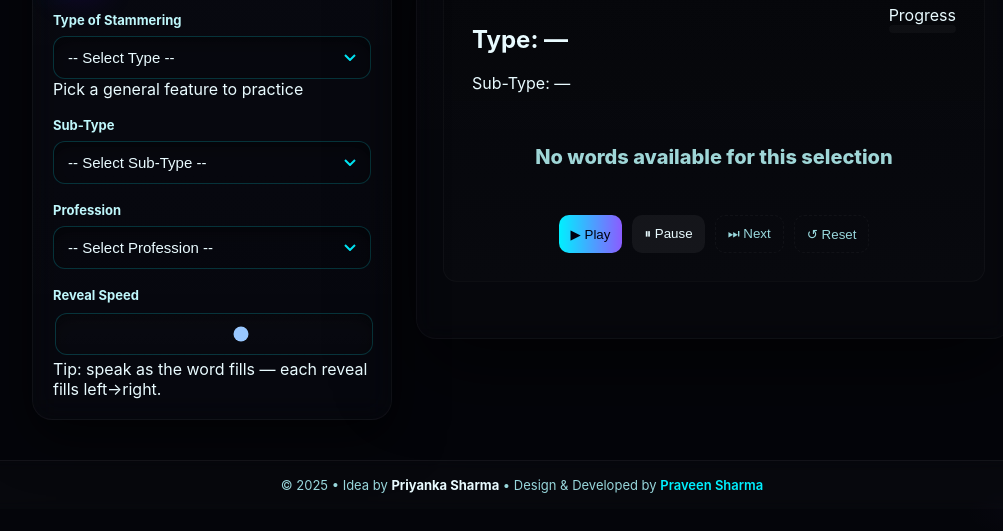
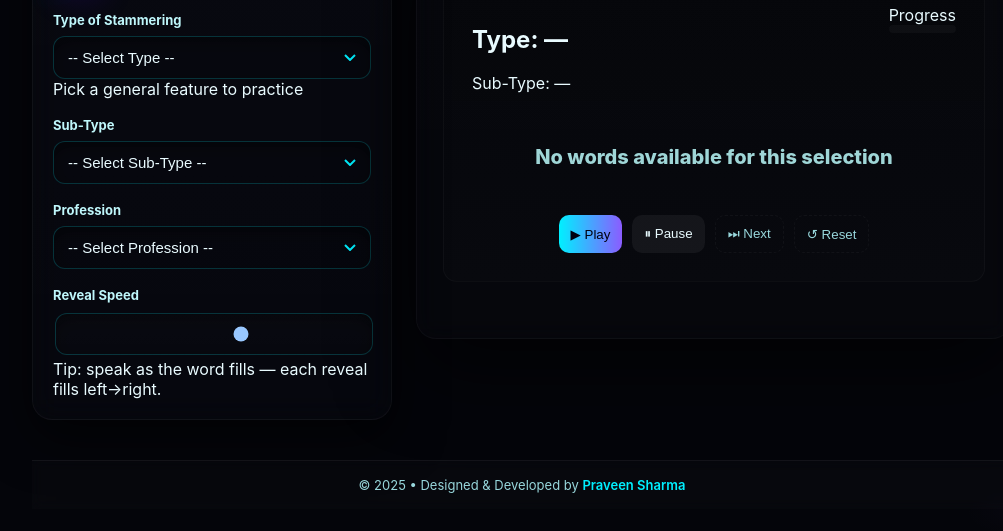
Before and after one commit to praveenkrwebdev/Stammering-Practice-App, a plain HTML site: page index.html in a window 1280 px wide. Shown: the part 117-648 px from the top of the page, without its empty margins (118-1121 px from the left). Drawn offline with Linux system fonts and the light colour scheme.

Commit message:
Update index.html

```diff
--- a/index.html
+++ b/index.html
@@ -160,15 +160,13 @@
 .app-footer {
   width: 100%;
   padding: 12px 10px;
-  margin-top: 40px;
-
+  margin: 40px auto;
+  max-width:980px;
   text-align: center;
   color: var(--muted);
   font-size: 13px;
-
   background: rgba(255, 255, 255, 0.015);
   border-top: 1px solid rgba(255, 255, 255, 0.05);
-
   backdrop-filter: blur(6px);
 }
 
@@ -183,15 +181,9 @@
   font-weight: 600;
 }
 
-.app-footer strong {
-  color: var(--text);
-  font-weight: 700;
-}
-
 .app-footer a:hover {
   opacity: 0.8;
 }
-
 
 
 </style>
@@ -633,10 +625,10 @@ showNotAvailable();
 reflectState();
 </script>
 
+<!-- FOOTER -->
 <footer class="app-footer">
   <p>
-    © 2025 • Idea by <strong>Priyanka Sharma</strong> •
-    Design & Developed by
+    © 2025 • Designed & Developed by
     <a href="https://www.artsbypraveen.in/" target="_blank">Praveen Sharma</a>
   </p>
 </footer>
```
